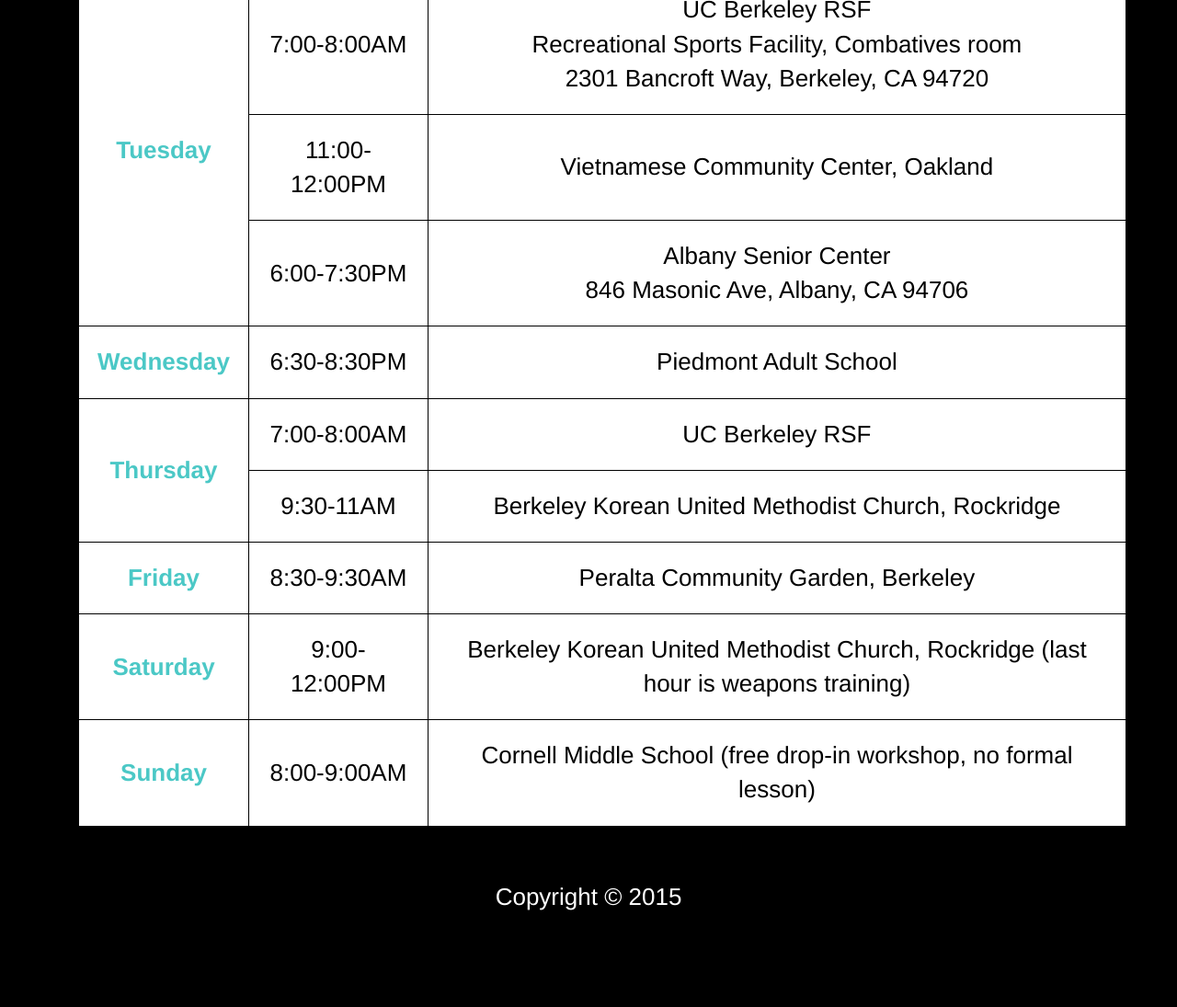
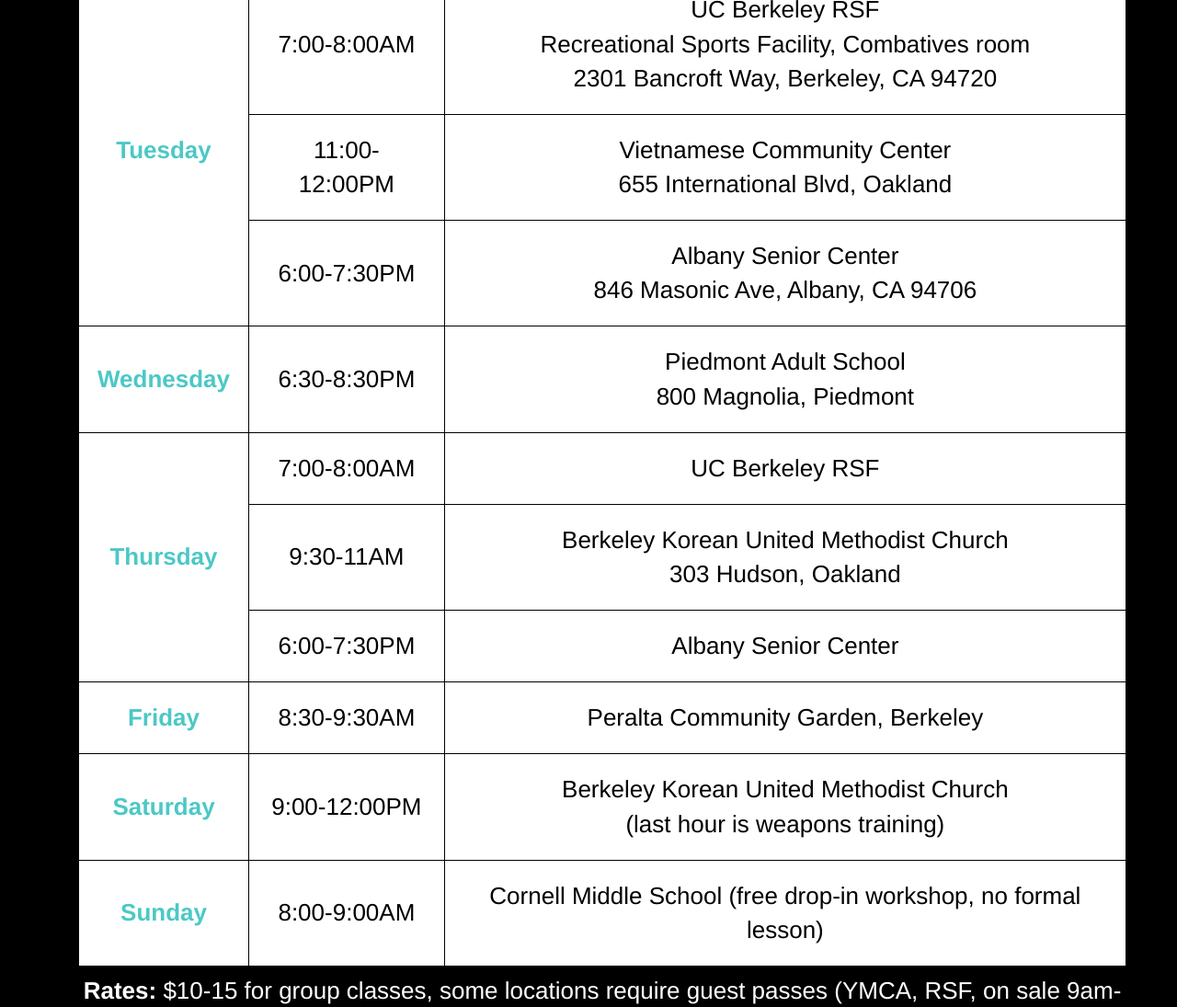
Before and after one commit to jacburge/StarfireTaiChi, a plain HTML site: page app/templates/schedule.html in a window 1280 px wide. Shown: the part 540-1635 px from the top of the page at 92% size. Before the commit the page ends 1591 px from the top, so only its background shows below. Drawn offline with Linux system fonts and the light colour scheme; some packages are replaced by stand-ins of ours; a web font is replaced by a local one.

Commit message:
Added some content and made feedback edits

```diff
--- a/app/templates/schedule.html
+++ b/app/templates/schedule.html
@@ -89,7 +89,7 @@
             </tr>
              <tr>
                 <td>11:00-12:00PM</td>
-                <td>Vietnamese Community Center, Oakland</td>
+                <td>Vietnamese Community Center<br>655 International Blvd, Oakland</td>
             </tr>
              <tr>
                 <td>6:00-7:30PM</td>
@@ -98,17 +98,20 @@
              <tr>
                 <th>Wednesday</th>
                 <td>6:30-8:30PM</td>
-                <td>Piedmont Adult School</td>
+                <td>Piedmont Adult School<br>800 Magnolia, Piedmont</td>
             </tr>
              <tr>
-                <th rowspan="2">Thursday</th>
+                <th rowspan="3">Thursday</th>
                 <td>7:00-8:00AM</td>
                 <td>UC Berkeley RSF</td>
             </tr>
              <tr>
                 <td>9:30-11AM</td>
-                <td>Berkeley Korean United Methodist Church, Rockridge</td>
+                <td>Berkeley Korean United Methodist Church<br>303 Hudson, Oakland</td>
             </tr>
+            <tr>
+                <td>6:00-7:30PM</td>
+                <td>Albany Senior Center</td>
              <tr>
                 <th>Friday</th>
                 <td>8:30-9:30AM</td>
@@ -117,7 +120,7 @@
              <tr>
                 <th>Saturday</th>
                 <td>9:00-12:00PM</td>
-                <td>Berkeley Korean United Methodist Church, Rockridge (last hour is weapons training) </td>
+                <td>Berkeley Korean United Methodist Church<br>(last hour is weapons training) </td>
             </tr>
              <tr>
                 <th>Sunday</th>
@@ -125,7 +128,8 @@
                 <td>Cornell Middle School (free drop-in workshop, no formal lesson)</td>
             </tr>
         </table>
-
+<p><b>Rates:</b> $10-15 for group classes, some locations require guest passes (YMCA, RSF, on sale 9am-5pm) or signing up through the facility (Albany Senior Center, Piedmont Adult School).<br>
+Drop-ins and beginners are always welcome, please feel free to contact us before class with any questions. We also highly encourage taking private lessons and regular solo practice if you want to learn faster and get more benefits from Tai Chi. Private lessons are available on a sliding scale. Lesson Package Deals also available, feel free to contact us with any questions.</p>
         </div>
 </section>
 
```
Also changed, not shown: app/templates/about.html (+9 -9 lines), app/templates/news.html (+4 -4 lines).
